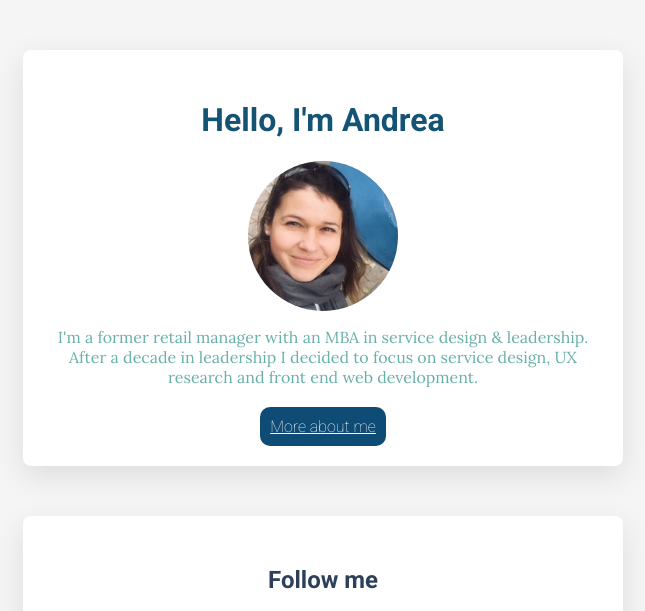
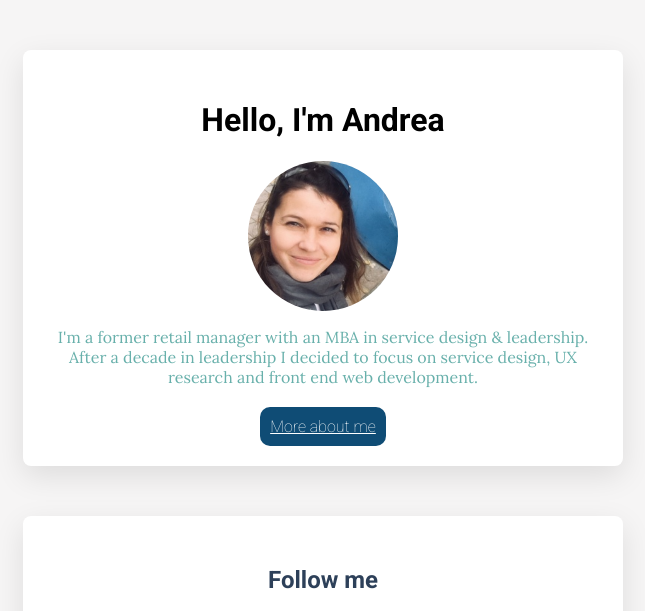
Before and after one commit to Andytred/profile, a plain HTML site: page index.html in a window 1280 px wide. Shown: the top 611 px of the page, without its empty margins (317-962 px from the left). Drawn offline with Linux system fonts and the light colour scheme.

Commit message:
gh pages

```diff
--- a/style.css
+++ b/style.css
@@ -1,7 +1,7 @@
 body {
   font-family: 'Roboto', sans-serif;
   font-weight: 400;
-  color: #145374;
+  color: black;
   background-color: #f6f5f5;
 }
 
```
